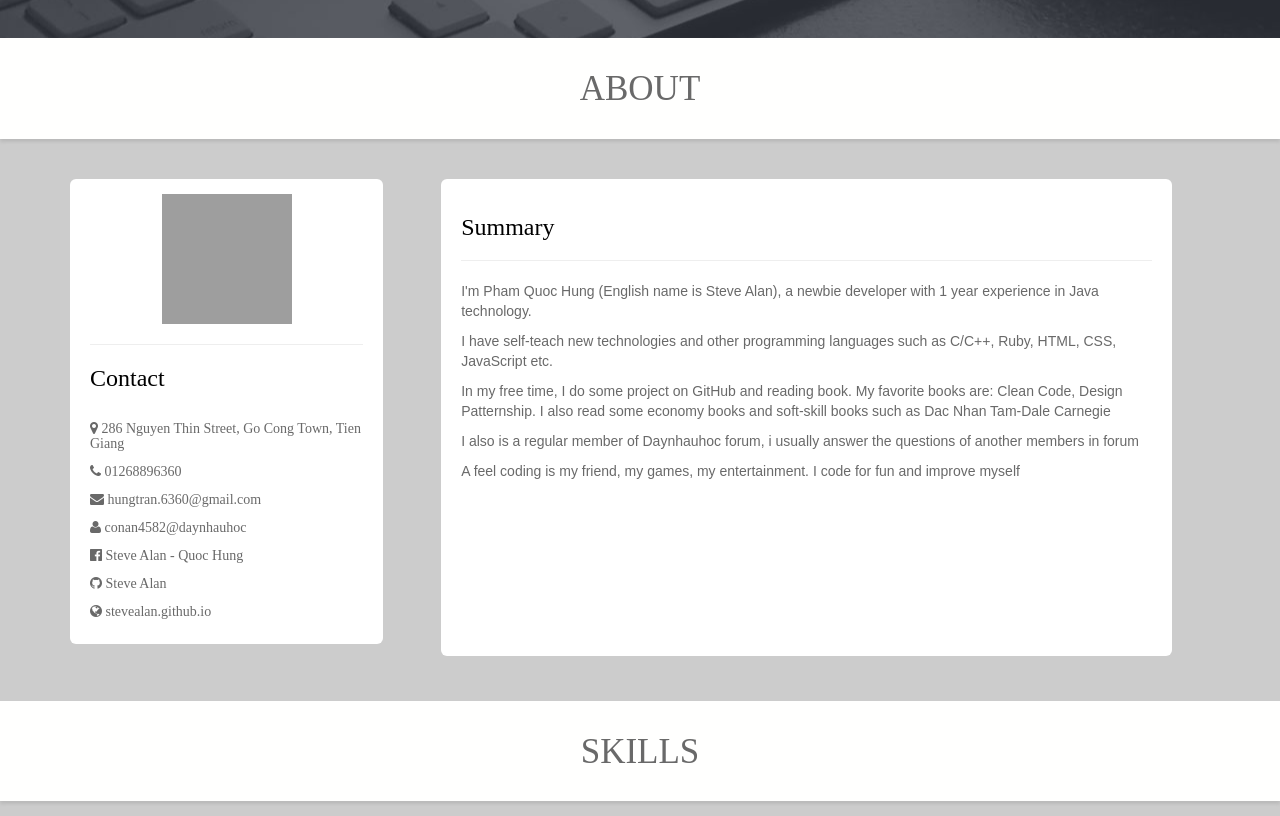
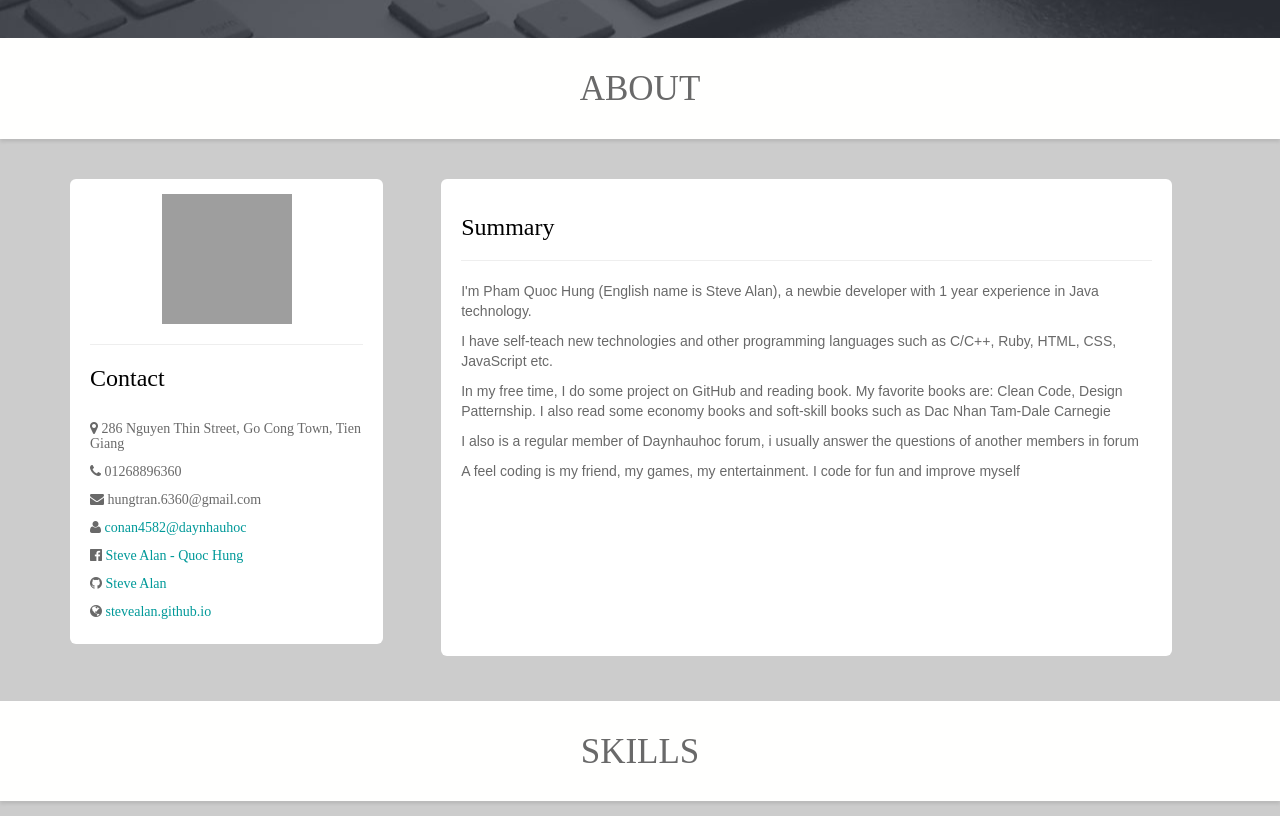
Before and after one commit to SteveAlan/stevealan.github.io, a plain HTML site: page index.html in a window 1280 px wide. Shown: the part 639-1455 px from the top of the page. Drawn offline with nearby package versions, Linux system fonts and the light colour scheme; grey boxes are pictures that could not be loaded; a script that the page names is missing.

Commit message:
Update index.html

```diff
--- a/index.html
+++ b/index.html
@@ -8,6 +8,16 @@
         <meta charset="UTF-8">
         <meta name="viewport" content="width=device-width, initial-scale=1.0">
         <style type="text/css">
+            a {
+                color: #009999;
+                text-decoration: none;
+                transition: 0.2s;
+            }
+            a:hover {
+                text-decoration: none;
+                color: #0033ff;
+                transition: 0.2s;
+            }
             center.title {
                 padding-top: 200px; font-family: Segoe UI Light; font-weight: lighter;
             }
@@ -61,6 +71,7 @@
                 padding-left: 60px;
                 padding-right: 60px;
                 margin-bottom: 35px;
+                transition: 0.3s;
             }
             div.ctner-content {
                 color: #696969;
@@ -119,10 +130,10 @@
                         <p class="fa fa-map-marker"> <font style='font-family: "Segoe UI Light"'> 286 Nguyen Thin Street, Go Cong Town, Tien Giang<br></font></p>
                         <p class="fa fa-phone"> <font style='font-family: "Segoe UI Light"'> 01268896360</font></p><br>
                         <p class="fa fa-envelope"> <font style='font-family: "Segoe UI Light"'> hungtran.6360@gmail.com</font></p><br>
-                        <p class="fa fa-user"> <font style='font-family: "Segoe UI Light"'> conan4582@daynhauhoc</font></p><br>
-                        <p class="fa fa-facebook-official"> <font style='font-family: "Segoe UI Light"'> Steve Alan - Quoc Hung</font></p><br>
-                        <p class="fa fa-github"> <font style='font-family: "Segoe UI Light"'> Steve Alan</font></p><br>
-                        <p class="fa fa-globe"> <font style='font-family: "Segoe UI Light"'> stevealan.github.io</font></p>
+                        <p class="fa fa-user"> <font style='font-family: "Segoe UI Light"'><a href="http://www.daynhauhoc.com/users/conan4582" title="My Daynhauhoc account"> conan4582@daynhauhoc</a></font></p><br>
+                        <p class="fa fa-facebook-official"> <font style='font-family: "Segoe UI Light"'><a href="http://www.fb.com/thailanmuonnam" title="My Facebook account"> Steve Alan - Quoc Hung</a></font></p><br>
+                        <p class="fa fa-github"> <font style='font-family: "Segoe UI Light"'><a href="https://github.com/SteveAlan" title="My Github account"> Steve Alan</a></font></p><br>
+                        <p class="fa fa-globe"> <font style='font-family: "Segoe UI Light"'><a href="http://stevealan.github.io/" title="My About Page (Here)"> stevealan.github.io</a></font></p>
 
                     </div>
                 </div>
```
